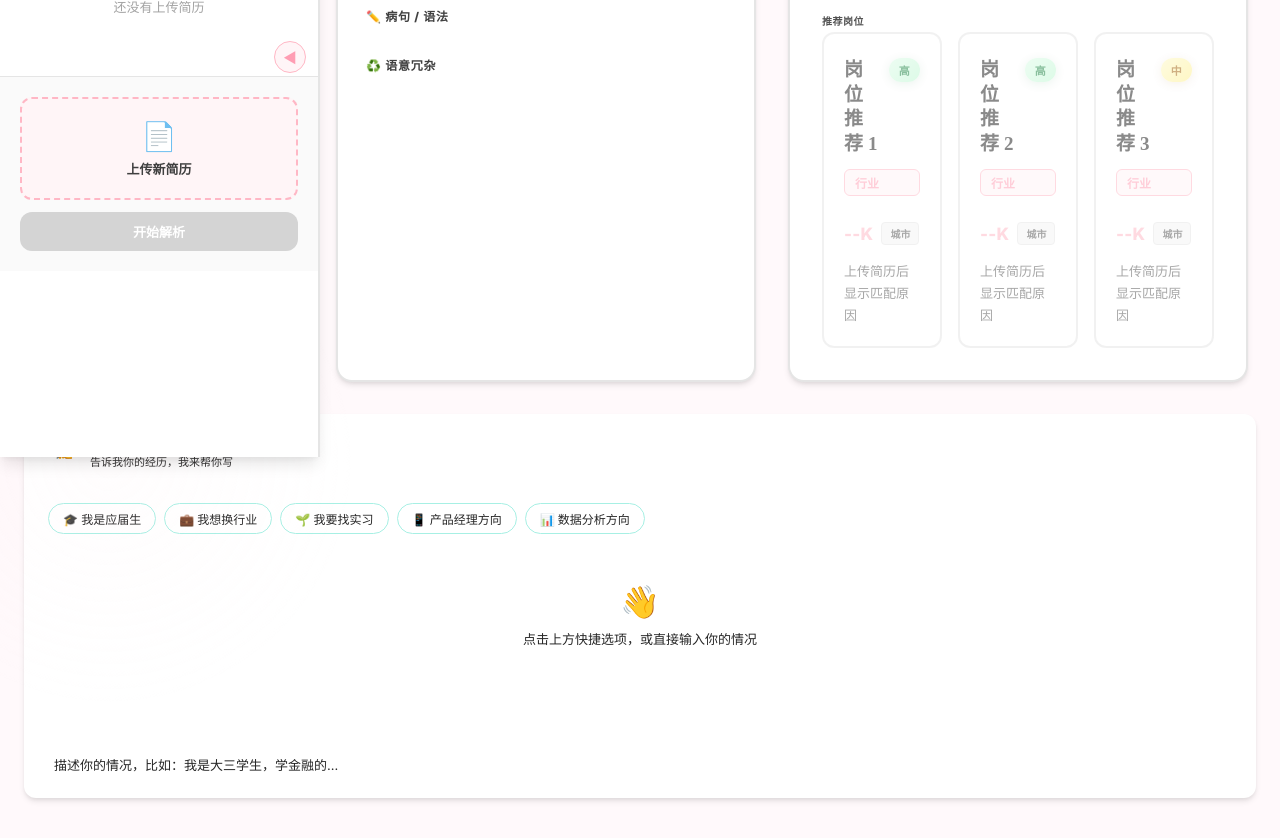
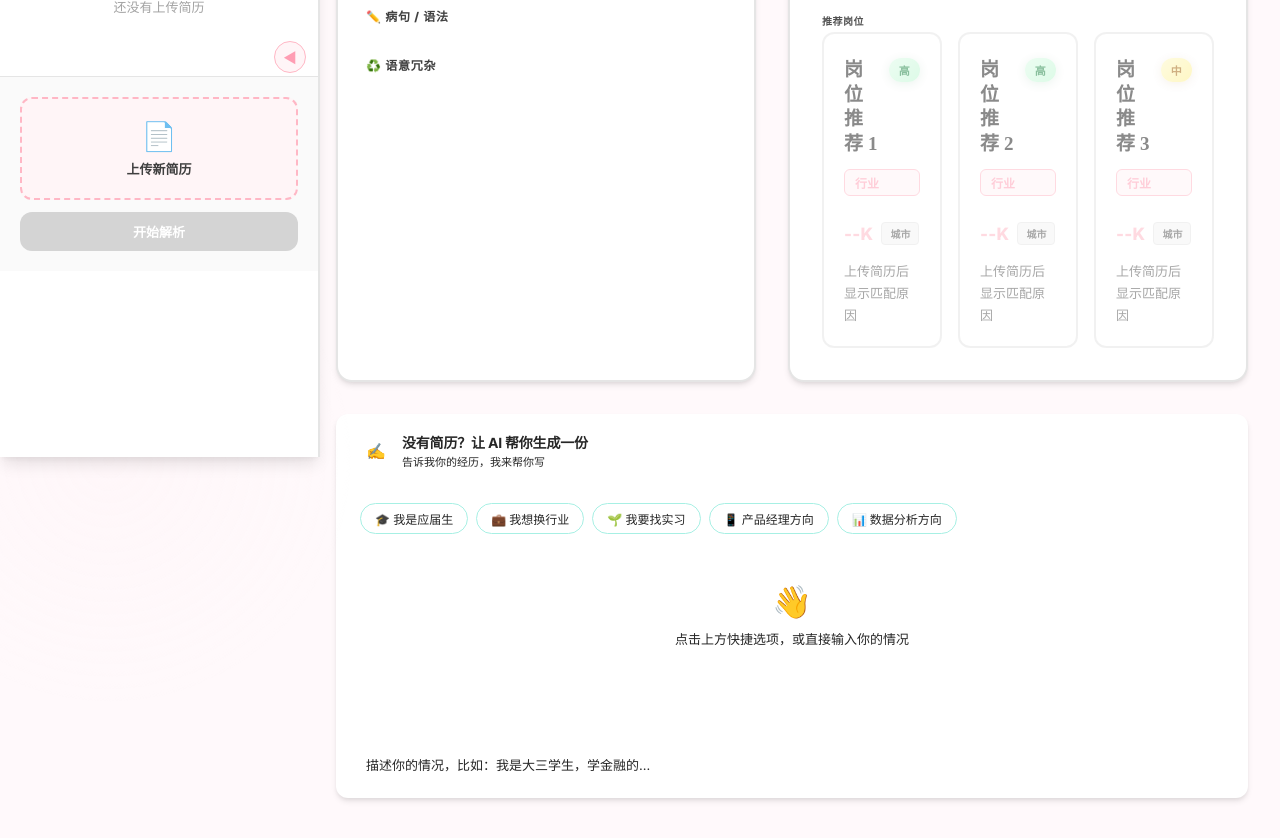
Before and after one commit to catarina-xxxcc/cv_programme, a plain HTML site: page app.html in a window 1280 px wide. Shown: the part 343-1181 px from the top of the page. Drawn offline with Linux system fonts and the light colour scheme.

Commit message:
Align chat section width with main layout

```diff
--- a/app.html
+++ b/app.html
@@ -687,9 +687,11 @@
 
     /* ── 聊天区域 ── */
     .chat-section {
-      max-width: 1600px;
+      max-width: 1800px;
       margin: 0 auto 40px;
-      padding: 0 24px;
+      padding: 0 32px;
+      margin-left: calc(20% + 48px);
+      transition: margin-left 300ms cubic-bezier(0.4, 0, 0.2, 1);
     }
     .chat-panel {
       background: var(--white);
```
Also changed, not shown: docs/index.html (+4 -2 lines), frontend/index.html (+4 -2 lines), index.html (+4 -2 lines).
